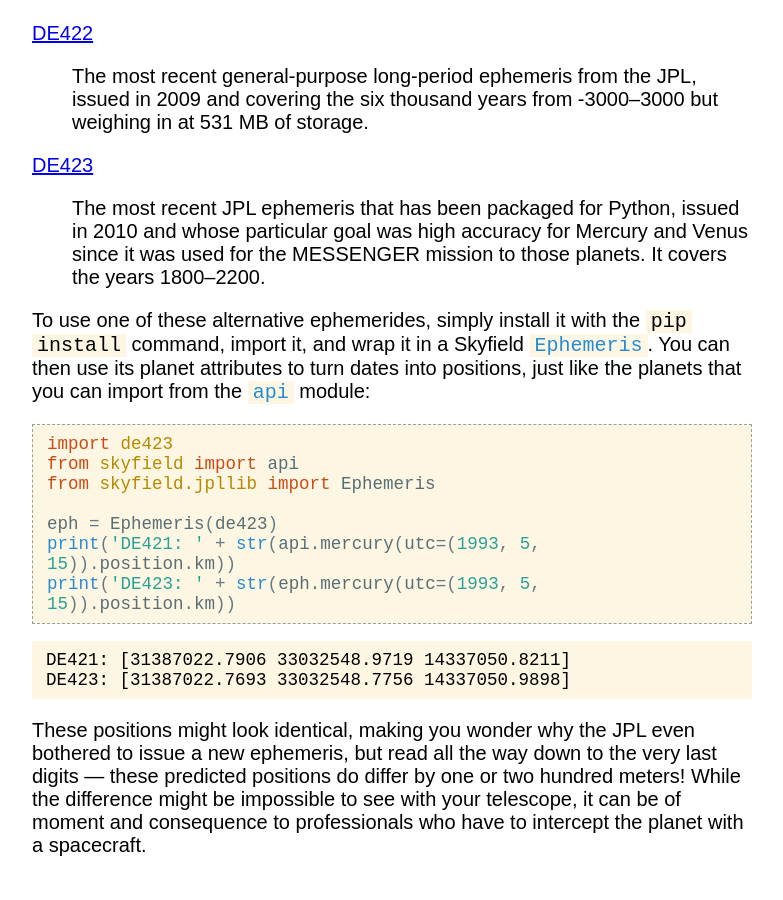
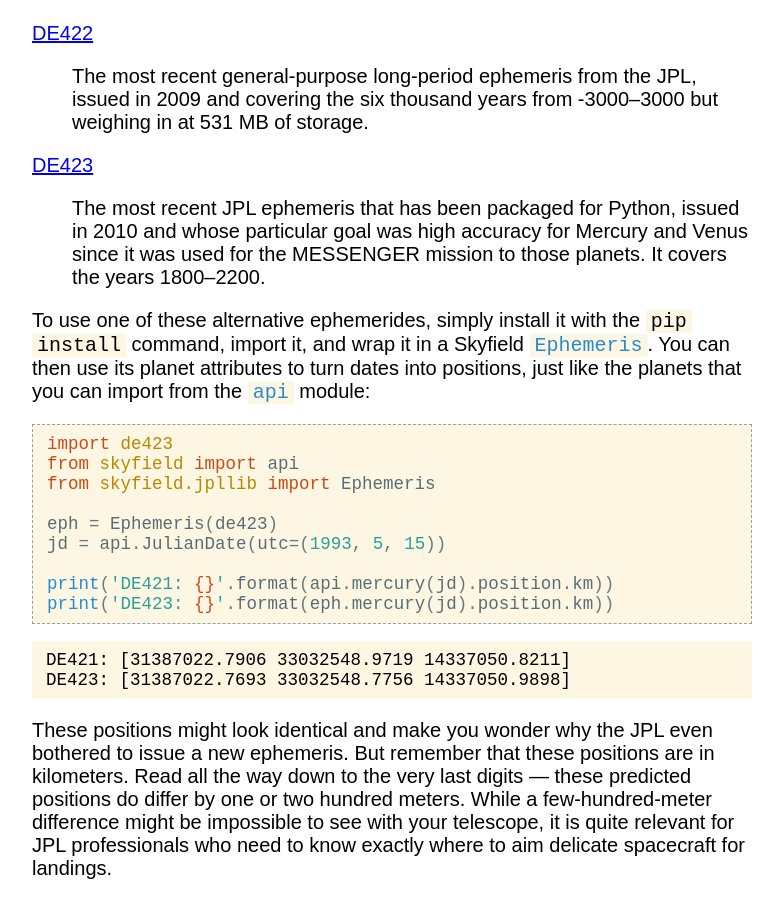
Before and after one commit to skyfielders/python-skyfield, a Sphinx documentation site: the page built from skyfield/documentation/planets.rst, in a window 1280 px wide and 900 px high, scrolled down 1235 px. Shown: the whole window, without its empty margins (248-1031 px from the left). Built offline with Sphinx 7.4.7, drawn with Linux system fonts in a browser that asks for light colours; before the commit the page ends 2112 px from its top, so only the background shows below that; some of the changed text lies outside the part shown.

Commit message:
Tweak and reword planet and positions docs

```diff
--- a/skyfield/documentation/planets.rst
+++ b/skyfield/documentation/planets.rst
@@ -81,18 +81,22 @@
     from skyfield.jpllib import Ephemeris
 
     eph = Ephemeris(de423)
-    print('DE421: ' + str(api.mercury(utc=(1993, 5, 15)).position.km))
-    print('DE423: ' + str(eph.mercury(utc=(1993, 5, 15)).position.km))
+    jd = api.JulianDate(utc=(1993, 5, 15))
+
+    print('DE421: {}'.format(api.mercury(jd).position.km))
+    print('DE423: {}'.format(eph.mercury(jd).position.km))
 
 .. testoutput::
 
     DE421: [31387022.7906 33032548.9719 14337050.8211]
     DE423: [31387022.7693 33032548.7756 14337050.9898]
 
-These positions might look identical,
-making you wonder why the JPL even bothered to issue a new ephemeris,
-but read all the way down to the very last digits —
-these predicted positions do differ by one or two hundred meters!
-While the difference might be impossible to see with your telescope,
-it can be of moment and consequence to professionals
-who have to intercept the planet with a spacecraft.
+These positions might look identical
+and make you wonder why the JPL even bothered to issue a new ephemeris.
+But remember that these positions are in kilometers.
+Read all the way down to the very last digits —
+these predicted positions do differ by one or two hundred meters.
+While a few-hundred-meter difference
+might be impossible to see with your telescope,
+it is quite relevant for JPL professionals
+who need to know exactly where to aim delicate spacecraft for landings.
```
Also changed, not shown: other parts of skyfield/documentation/planets.rst (+1 -1 lines), skyfield/documentation/positions.rst (+10 -8 lines).
